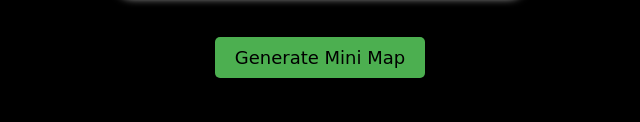
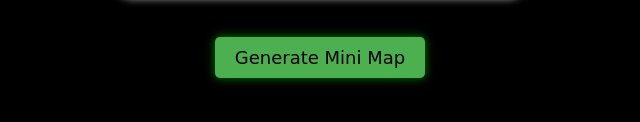
Before and after one commit to debghs/mini-maps, a plain HTML site: page index.html in a window 1280 px wide. Shown: the part 510-632 px from the top of the page, 320-960 px from the left. Drawn offline with Linux system fonts and the light colour scheme.

Commit message:
added shadow to generate button

```diff
--- a/styles.css
+++ b/styles.css
@@ -48,6 +48,7 @@ body {
     cursor: pointer;
     border-radius: 5px;
     margin-top: 20px;
+    box-shadow: 0 0 10px green; /* shadow */;
   }
 
   #generateButton:hover {
```
